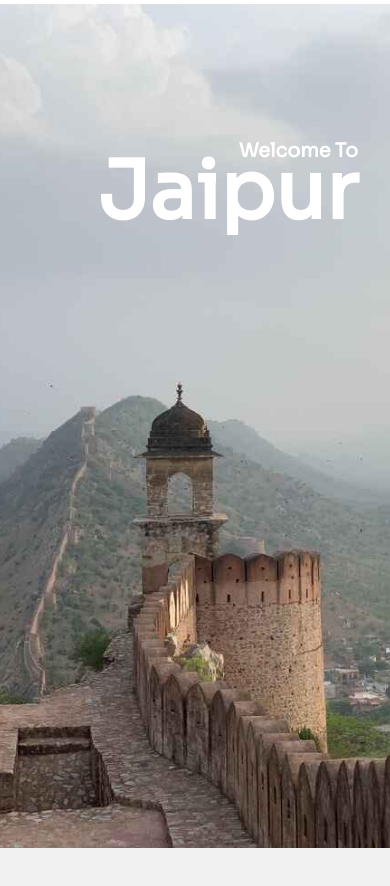
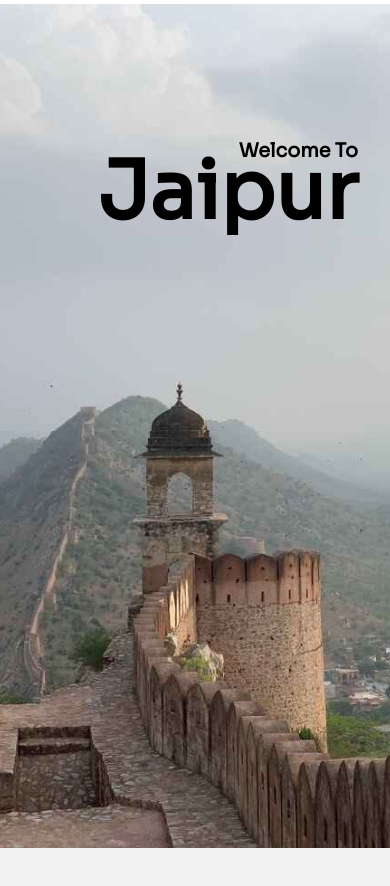
Before and after one commit to love-to-code108/computer-department, a website: page index.html in a window 390 px wide. Shown: the part 840-1726 px from the top of the page. Drawn offline with nearby package versions, Linux system fonts and the light colour scheme; files whose address does not match are found by name; a web font is replaced by a local one.

Commit message:
ok now its finally done

```diff
--- a/styles.css
+++ b/styles.css
@@ -377,6 +377,10 @@ font-family: 'Ubuntu', sans-serif; */
         background-position: center center;
 
         transform: 1s;
+    }
+
+    .slidingLines {
+        color: black;
     }
 }
 
```
Also changed, not shown: output.css.
